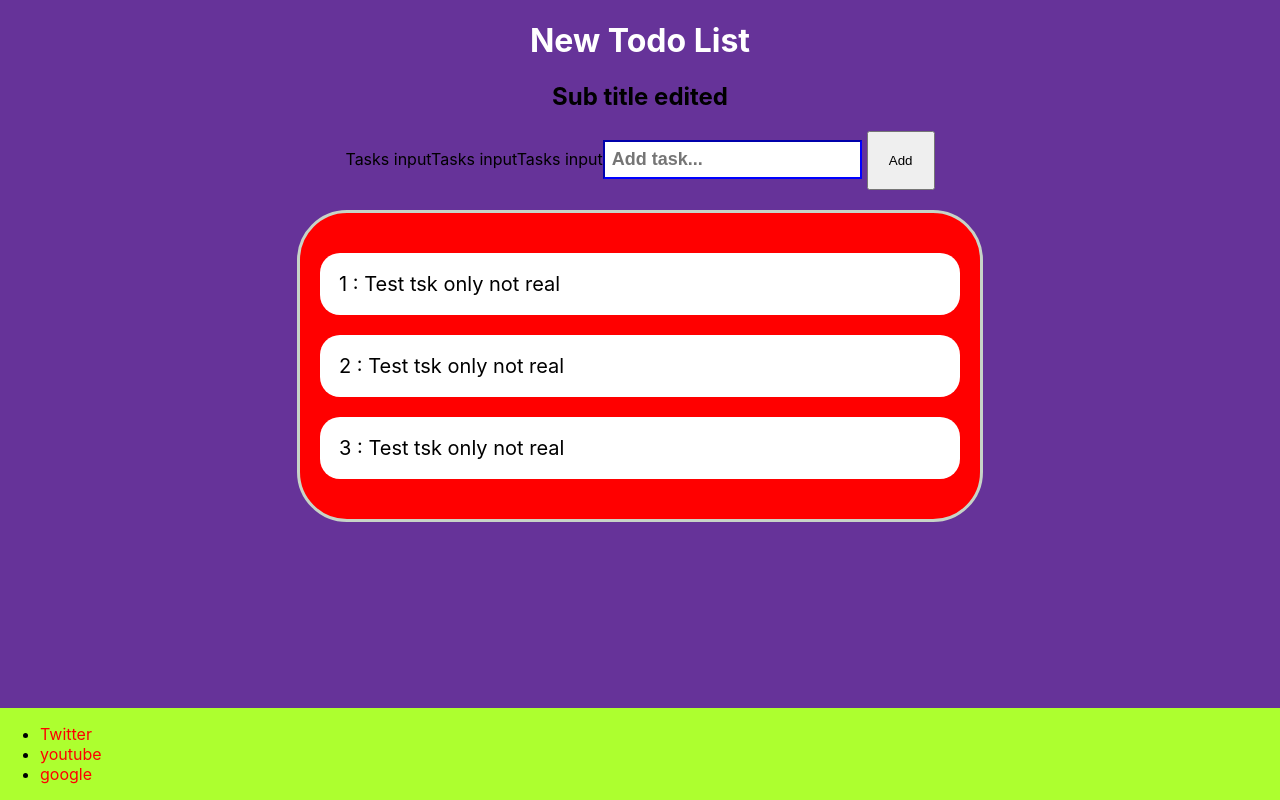
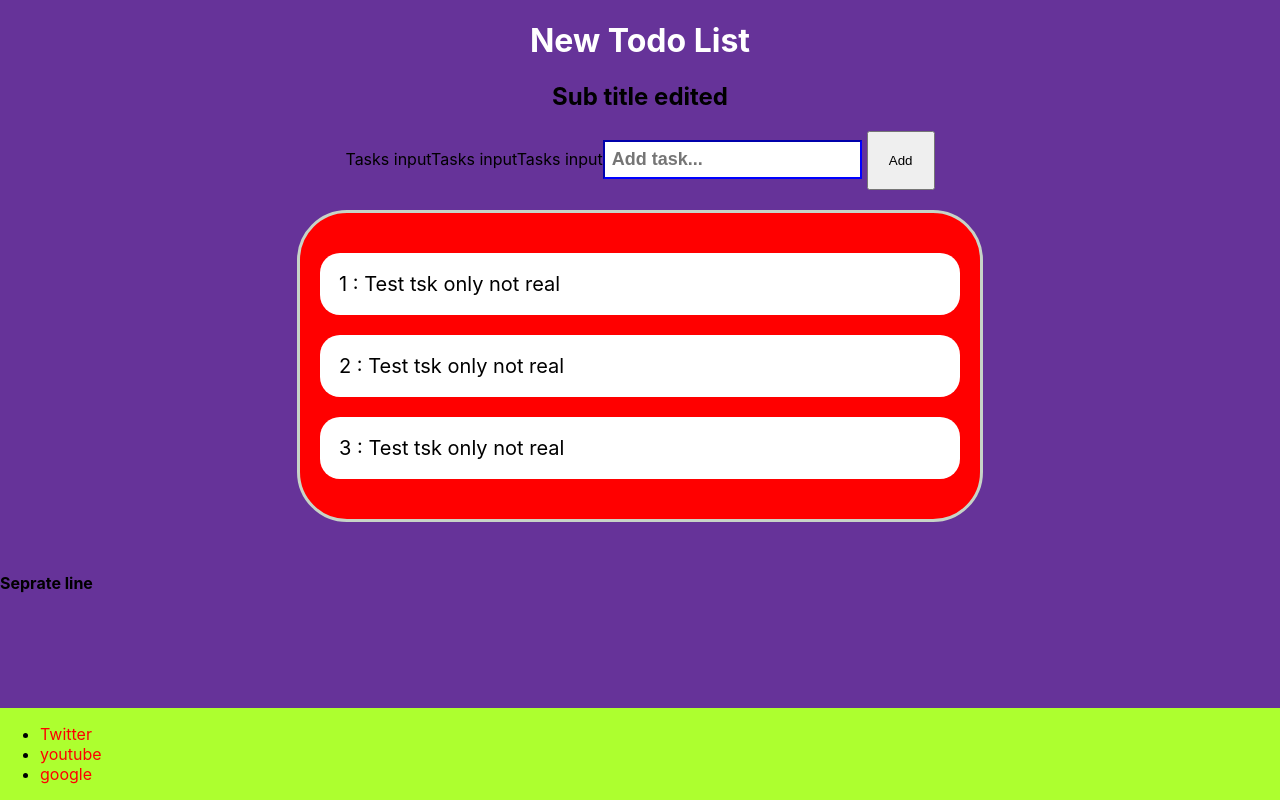
Before and after one commit to AhmadMBahattab/my-app, a React (Create React App) app: page / in a window 1280 px wide. Built offline with nearby package versions, Linux system fonts and the light colour scheme.

Commit message:
Master commit .

```diff
--- a/src/App.js
+++ b/src/App.js
@@ -52,6 +52,8 @@ function App() {
           ))}
         </div>
       ) : null}
+      <h4>Seprate line </h4>
+
       <footer className="Footer">
         <ul>
           <li>
```
